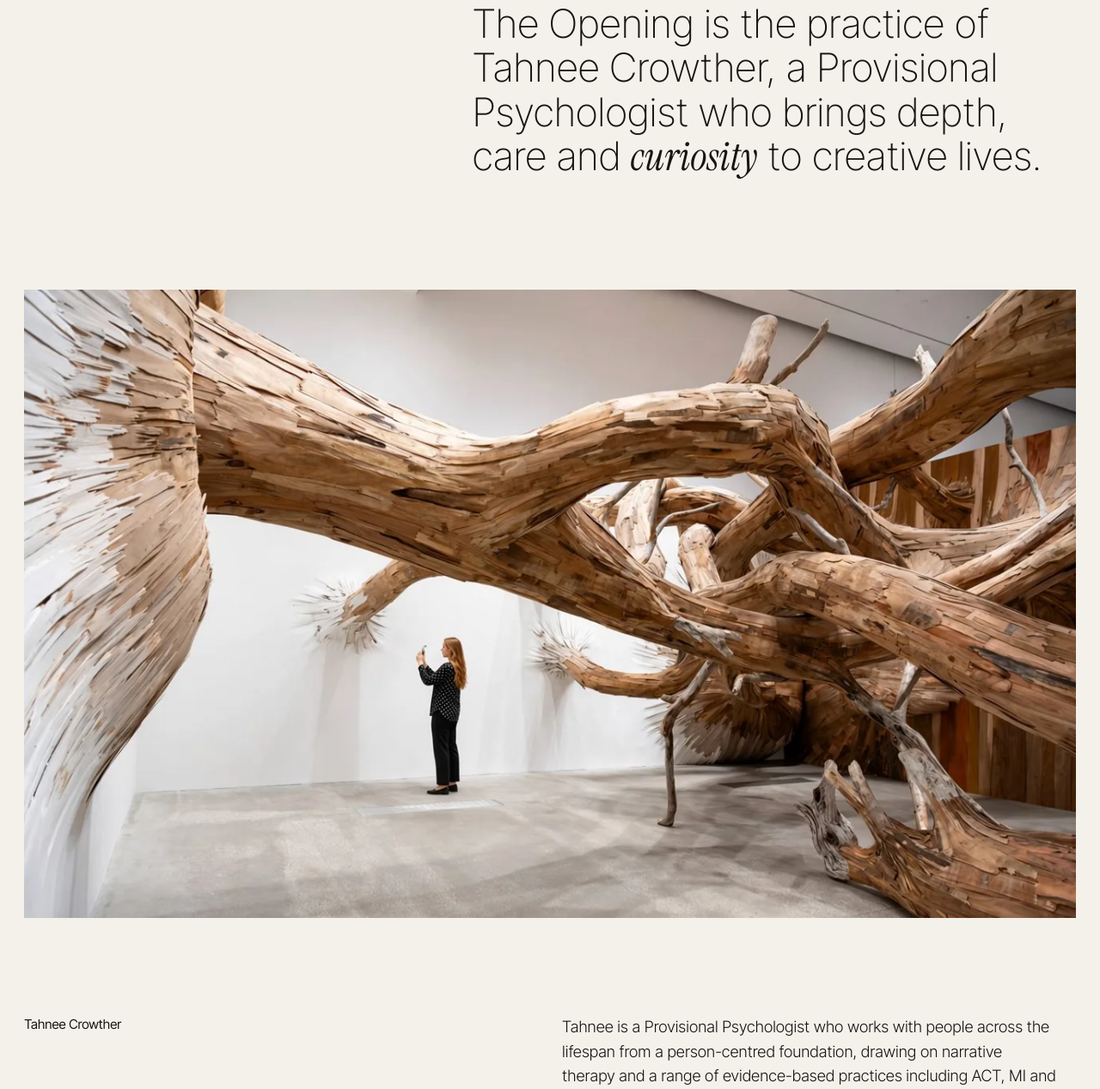
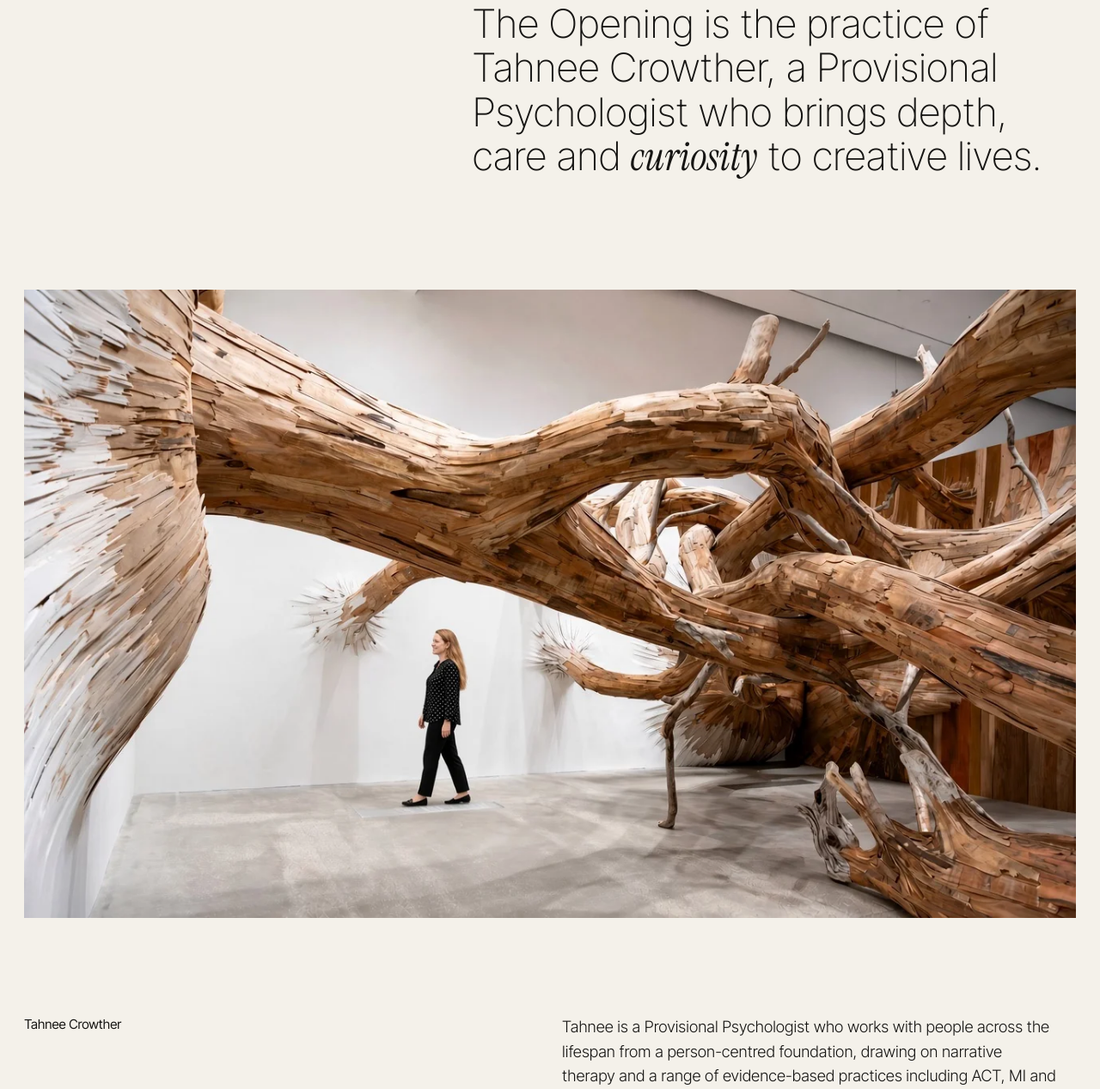
Before and after one commit to Tradd-Horne/the-opening, a Django app: template core/templates/core/practice.html in a window 1280 px wide. Shown: the part 417-1684 px from the top of the page at 86% size. Run offline with Django 4.2, Linux system fonts and the light colour scheme; the template is opened without the code that fills it, so the values that code supplies are empty.

Commit message:
Portrait: Tahnee walking through the gallery scene, face matched to her photo (msg 3349)

```diff
--- a/core/templates/core/practice.html
+++ b/core/templates/core/practice.html
@@ -15,7 +15,7 @@
 </section>
 
 <section class="band band-photo" data-reveal>
-  <img src="{% static 'core/images/tahnee-goma-tree.webp' %}" alt="Tahnee Crowther, Provisional Psychologist, among a giant timber sculpture in a gallery" width="1312" height="784" loading="lazy" decoding="async">
+  <img src="{% static 'core/images/tahnee-goma-walk.webp' %}" alt="Tahnee Crowther, Provisional Psychologist, walking beneath a giant timber sculpture in a gallery" width="1312" height="784" loading="lazy" decoding="async">
 </section>
 
 <section class="person">
```
Also changed, not shown: core/static/core/images/tahnee-goma-o1.webp (deleted), core/static/core/images/tahnee-goma-o2.webp (deleted), core/static/core/images/tahnee-goma-o3.webp (deleted), core/static/core/images/tahnee-goma-tree.webp (deleted), core/static/core/images/tahnee-goma-walk.webp (added).
